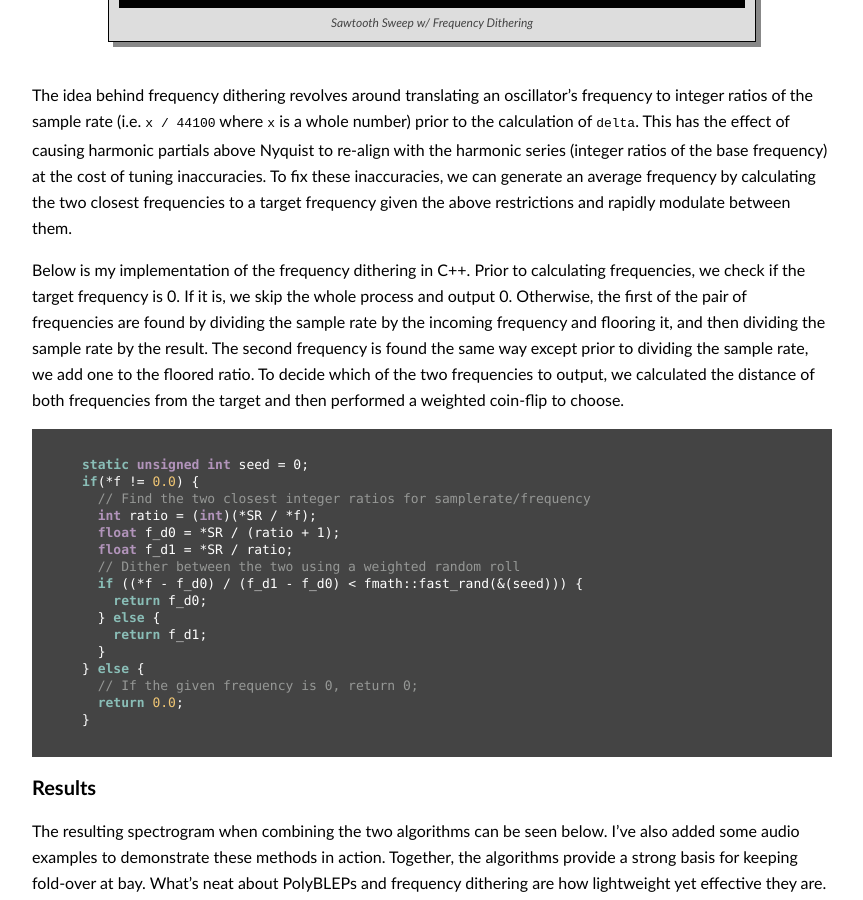
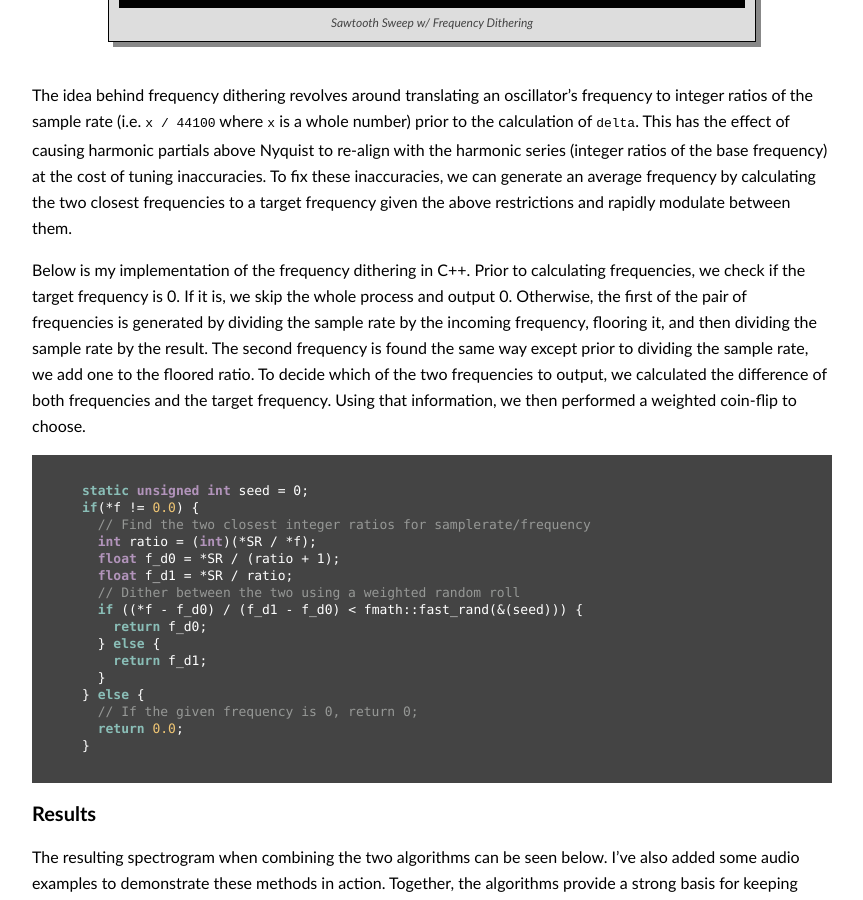
Before and after one commit to cheesoup/GRPH, a Jekyll site: the page built from _posts/2021-12-07-antialiased-oscillators.md, in a window 1280 px wide and 900 px high, scrolled down 3144 px. Shown: the whole window, without its empty margins (208-1071 px from the left). Built offline with Jekyll 4.4.1, drawn with Linux system fonts in a browser that asks for light colours.

Commit message:
omg done

```diff
--- a/_posts/2021-12-07-antialiased-oscillators.md
+++ b/_posts/2021-12-07-antialiased-oscillators.md
@@ -61,7 +61,7 @@ From what I can tell, frequency dithering was initially implemented by [Scott 'A
 
 The idea behind frequency dithering revolves around translating an oscillator's frequency to integer ratios of the sample rate (i.e. ``x / 44100`` where ``x`` is a whole number) prior to the calculation of ``delta``. This has the effect of causing harmonic partials above Nyquist to re-align with the harmonic series (integer ratios of the base frequency) at the cost of tuning inaccuracies. To fix these inaccuracies, we can generate an average frequency by calculating the two closest frequencies to a target frequency given the above restrictions and rapidly modulate between them.
 
-Below is my implementation of the frequency dithering in C++. Prior to calculating frequencies, we check if the target frequency is 0. If it is, we skip the whole process and output 0. Otherwise, the first of the pair of frequencies are found by dividing the sample rate by the incoming frequency and flooring it, and then dividing the sample rate by the result. The second frequency is found the same way except prior to dividing the sample rate, we add one to the floored ratio. To decide which of the two frequencies to output, we calculated the distance of both frequencies from the target and then performed a weighted coin-flip to choose.
+Below is my implementation of the frequency dithering in C++. Prior to calculating frequencies, we check if the target frequency is 0. If it is, we skip the whole process and output 0. Otherwise, the first of the pair of frequencies is generated by dividing the sample rate by the incoming frequency, flooring it, and then dividing the sample rate by the result. The second frequency is found the same way except prior to dividing the sample rate, we add one to the floored ratio. To decide which of the two frequencies to output, we calculated the difference of both frequencies and the target frequency. Using that information, we then performed a weighted coin-flip to choose.
 
 {% highlight c++ %}
 static unsigned int seed = 0;
```
Also changed, not shown: 13 other files.
